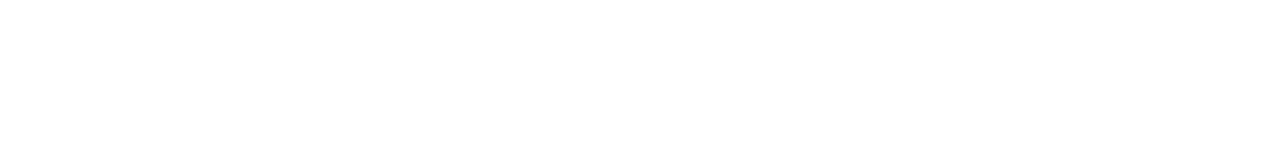
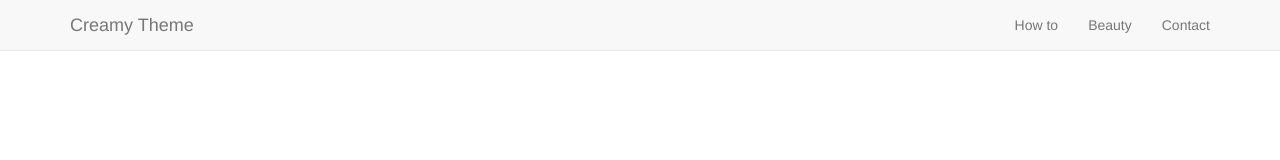
Before and after one commit to yoliset/creamy-theme, a plain HTML site: page index.html in a window 1280 px wide. Drawn offline with nearby package versions, Linux system fonts and the light colour scheme; files that its build step writes are made by us from their sources.

Commit message:
maquetado

```diff
--- a/index.html
+++ b/index.html
@@ -6,8 +6,43 @@
   <link href="https://fonts.googleapis.com/css?family=Open+Sans" rel="stylesheet">
   <link href="https://fonts.googleapis.com/css?family=Merriweather" rel="stylesheet">
   <!-- Inserta tu código aquí -->
+  <link rel="stylesheet" href="css/bootstrap.min.css">
+  <link rel="stylesheet" href="css/main.css">
+  <link rel="stylesheet" href="css/queries.css">
+  <link href="https://fonts.googleapis.com/css?family=Raleway" rel="stylesheet">
+  <link rel="stylesheet" href="font-awesome/css/font-awesome.min.css" type="text/css">
+  <link rel="stylesheet" type="text/css" href="css/ihover.css">
+  <link rel="stylesheet" href="css/animate.min.css" type="text/css">
+  <link rel="stylesheet" href="css/creative.css" type="text/css">
+  <link rel="stylesheet" type="text/css" href="css/font-awesome.min.css">
+  <link rel="stylesheet" type="text/css" href="iconos/style.css">
+  <script src="js/jquery.js"></script>
+  <script src="js/bootstrap.min.js"></script>
 </head>
 <body>
  <!-- Inserta tu código aquí -->
+ 	<header>
+        <nav class="navbar navbar-default navbar-fixed-top" role="navigation">
+              <div class="container">
+               <div class="navbar-header">
+                    <button type="button" class="navbar-toggle" data-toggle="collapse"
+                            data-target=".navbar-ex1-collapse">
+                      <span class="sr-only">Desplegar navegación</span>
+                      <span class="icon-bar"></span>
+                      <span class="icon-bar"></span>
+                      <span class="icon-bar"></span>
+                    </button>
+                    <a class="navbar-brand" href="#">Creamy Theme</a>
+               </div>
+               <div class="collapse navbar-collapse navbar-ex1-collapse">
+                   <ul class="nav navbar-nav navbar-right">
+                      <li><a href="#how">How to</a></li>
+                      <li><a href="#beauty">Beauty</a></li>
+                      <li><a href="#contact">Contact</a></li>
+                   </ul>
+               </div>
+            </div>
+        </nav>
+	</header>
 </body>
 </html>
```
